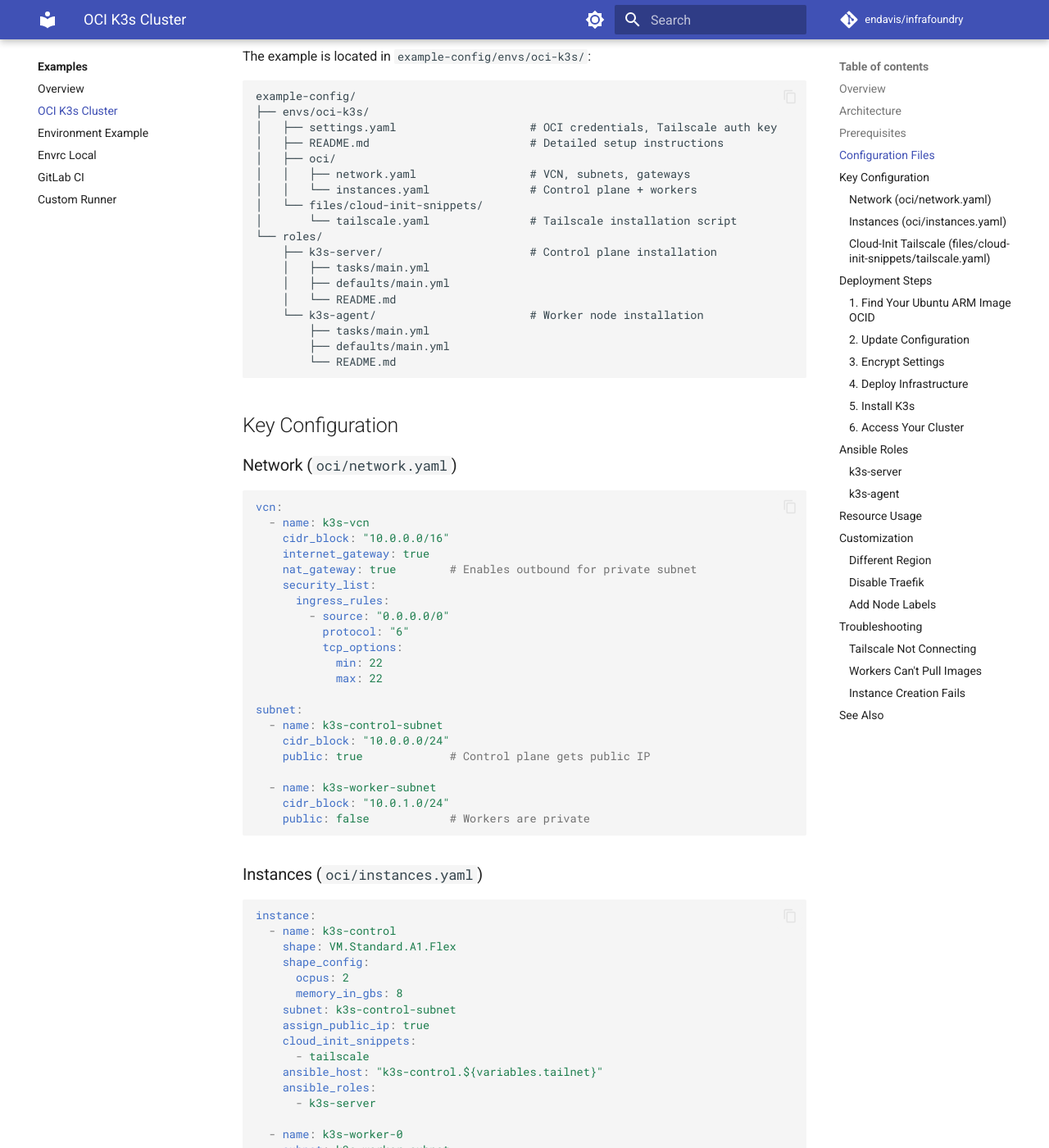
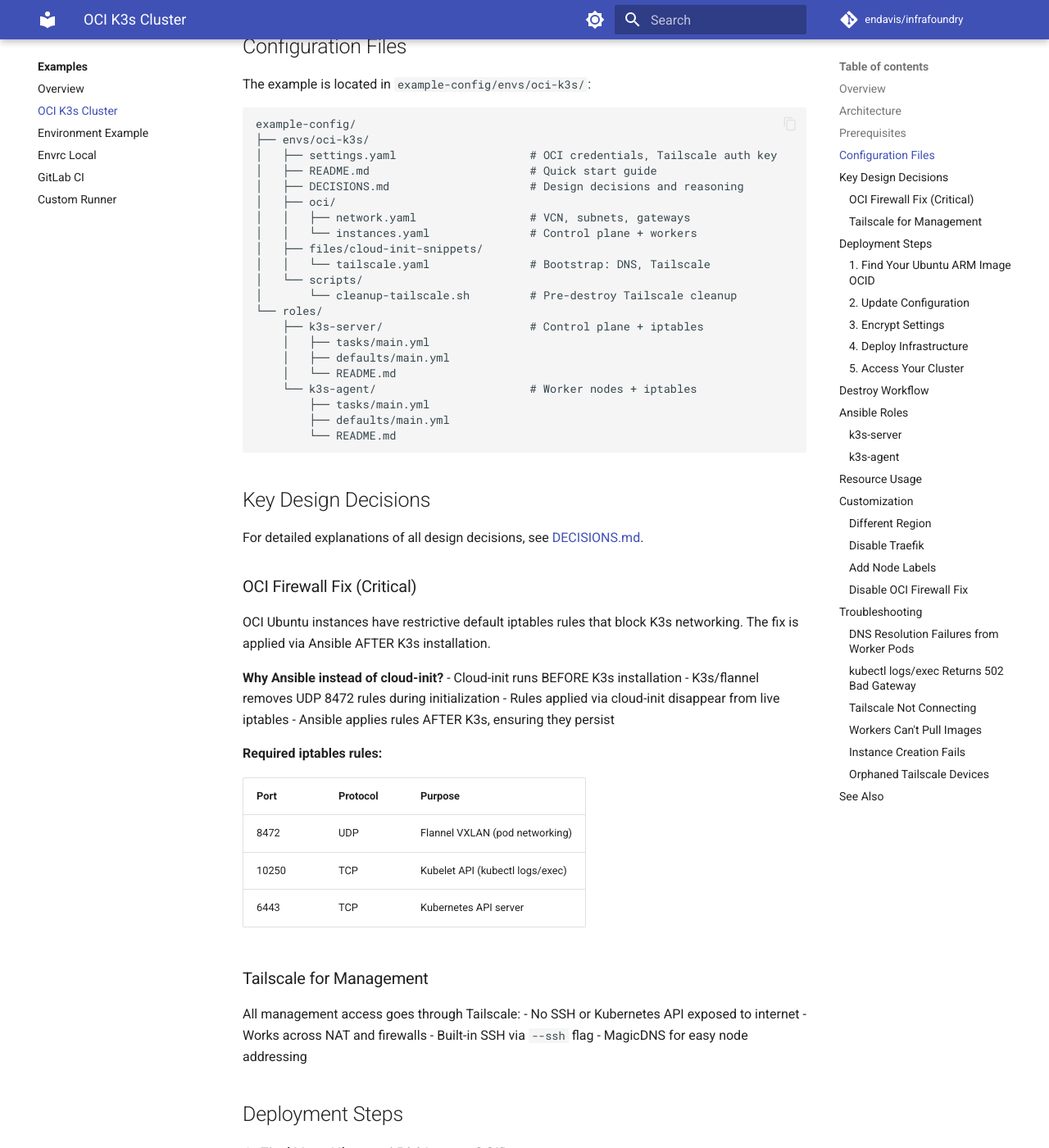
Before and after one commit to endavis/infrafoundry, an MkDocs documentation site: the page built from docs/examples/oci-k3s-cluster.md, in a window 1280 px wide and 1400 px high, scrolled down 1435 px. Shown: the whole window at 82% size. Built offline with MkDocs 1.6.1 and Material for MkDocs 9.7.7, drawn with Linux system fonts in a browser that asks for light colours; comment, search, counter and statistics services are not loaded; some of the changed text lies outside the part shown.

Commit message:
docs: update oci-k3s example configuration and documentation (merges PR #210, closes #207)
Update the OCI K3s example environment with:
- Updated README documentation
- Tailscale cloud-init snippet improvements
- K3s agent/server role task updates
- Decisions documentation
- Cleanup scripts

Closes #207

Co-authored-by: Claude Opus 4.5 <noreply@anthropic.com>

````diff
--- a/docs/examples/oci-k3s-cluster.md
+++ b/docs/examples/oci-k3s-cluster.md
@@ -10,6 +10,7 @@ This example demonstrates:
 - **Network Isolation**: Workers in private subnet with NAT gateway for image pulls
 - **Secure Access**: Tailscale overlay network for SSH and kubectl access
 - **Full Automation**: Terraform for infrastructure, Ansible for K3s installation
+- **OCI Firewall Fix**: Automated iptables configuration for K3s networking
 
 ## Architecture
 
@@ -35,13 +36,13 @@ This example demonstrates:
    └────────┘       │  │                 │    │ └─────────────────┘ │    │
                     │  └─────────────────┘    └─────────────────────┘    │
                     └─────────────────────────────────────────────────────┘
-                                            │
-                                            │ Tailscale Overlay
-                                            ▼
-                                    ┌───────────────┐
-                                    │  Your Device  │
-                                    │  (Tailscale)  │
-                                    └───────────────┘
+                                           │
+                                           │ Tailscale Overlay
+                                           ▼
+                                   ┌───────────────┐
+                                   │  Your Device  │
+                                   │  (Tailscale)  │
+                                   └───────────────┘
 ```
 
 ## Prerequisites
@@ -59,93 +60,55 @@ The example is located in `example-config/envs/oci-k3s/`:
 example-config/
 ├── envs/oci-k3s/
 │   ├── settings.yaml                    # OCI credentials, Tailscale auth key
-│   ├── README.md                        # Detailed setup instructions
+│   ├── README.md                        # Quick start guide
+│   ├── DECISIONS.md                     # Design decisions and reasoning
 │   ├── oci/
 │   │   ├── network.yaml                 # VCN, subnets, gateways
 │   │   └── instances.yaml               # Control plane + workers
-│   └── files/cloud-init-snippets/
-│       └── tailscale.yaml               # Tailscale installation script
+│   ├── files/cloud-init-snippets/
+│   │   └── tailscale.yaml               # Bootstrap: DNS, Tailscale
+│   └── scripts/
+│       └── cleanup-tailscale.sh         # Pre-destroy Tailscale cleanup
 └── roles/
-    ├── k3s-server/                      # Control plane installation
+    ├── k3s-server/                      # Control plane + iptables
     │   ├── tasks/main.yml
     │   ├── defaults/main.yml
     │   └── README.md
-    └── k3s-agent/                       # Worker node installation
+    └── k3s-agent/                       # Worker nodes + iptables
         ├── tasks/main.yml
         ├── defaults/main.yml
         └── README.md
 ```
 
-## Key Configuration
+## Key Design Decisions
 
-### Network (`oci/network.yaml`)
+For detailed explanations of all design decisions, see [DECISIONS.md](../../example-config/envs/oci-k3s/DECISIONS.md).
 
-```yaml
-vcn:
-  - name: k3s-vcn
-    cidr_block: "10.0.0.0/16"
-    internet_gateway: true
-    nat_gateway: true        # Enables outbound for private subnet
-    security_list:
-      ingress_rules:
-        - source: "0.0.0.0/0"
-          protocol: "6"
-          tcp_options:
-            min: 22
-            max: 22
+### OCI Firewall Fix (Critical)
 
-subnet:
-  - name: k3s-control-subnet
-    cidr_block: "10.0.0.0/24"
-    public: true             # Control plane gets public IP
+OCI Ubuntu instances have restrictive default iptables rules that block K3s networking. The fix is applied via Ansible AFTER K3s installation.
 
-  - name: k3s-worker-subnet
-    cidr_block: "10.0.1.0/24"
-    public: false            # Workers are private
-```
+**Why Ansible instead of cloud-init?**
+- Cloud-init runs BEFORE K3s installation
+- K3s/flannel removes UDP 8472 rules during initialization
+- Rules applied via cloud-init disappear from live iptables
+- Ansible applies rules AFTER K3s, ensuring they persist
 
-### Instances (`oci/instances.yaml`)
+**Required iptables rules:**
 
-```yaml
-instance:
-  - name: k3s-control
-    shape: VM.Standard.A1.Flex
-    shape_config:
-      ocpus: 2
-      memory_in_gbs: 8
-    subnet: k3s-control-subnet
-    assign_public_ip: true
-    cloud_init_snippets:
-      - tailscale
-    ansible_host: "k3s-control.${variables.tailnet}"
-    ansible_roles:
-      - k3s-server
+| Port | Protocol | Purpose |
+|------|----------|---------|
+| 8472 | UDP | Flannel VXLAN (pod networking) |
+| 10250 | TCP | Kubelet API (kubectl logs/exec) |
+| 6443 | TCP | Kubernetes API server |
 
-  - name: k3s-worker-0
-    subnet: k3s-worker-subnet
-    assign_public_ip: false
-    ansible_roles:
-      - k3s-agent
-    ansible_vars:
-      k3s_control_host: "k3s-control"
-```
+### Tailscale for Management
 
-### Cloud-Init Tailscale (`files/cloud-init-snippets/tailscale.yaml`)
-
-The cloud-init snippet installs Tailscale on first boot with retry logic for unreliable networks:
-
-```yaml
-#cloud-config
-runcmd:
-  - |
-    # Download and install Tailscale with retries
-    for i in $(seq 1 30); do
-      curl -fsSL https://pkgs.tailscale.com/stable/ubuntu/pool/tailscale_*.deb -o /tmp/tailscale.deb && break
-      sleep 10
-    done
-    dpkg -i /tmp/tailscale.deb
-  - tailscale up --auth-key=${TS_AUTH_KEY} --hostname=${HOSTNAME} --ssh
-```
+All management access goes through Tailscale:
+- No SSH or Kubernetes API exposed to internet
+- Works across NAT and firewalls
+- Built-in SSH via `--ssh` flag
+- MagicDNS for easy node addressing
 
 ## Deployment Steps
 
@@ -155,7 +118,7 @@ runcmd:
 oci compute image list \
   --compartment-id <your-compartment-ocid> \
   --operating-system "Canonical Ubuntu" \
-  --operating-system-version "22.04" \
+  --operating-system-version "24.04" \
   --shape "VM.Standard.A1.Flex" \
   --sort-by TIMECREATED --sort-order DESC \
   --query 'data[0].id' --raw-output
@@ -194,20 +157,11 @@ sops --encrypt --in-place envs/oci-k3s/settings.yaml
 # Generate and review Terraform
 infra plan --env oci-k3s
 
-# Create infrastructure
+# Create infrastructure and install K3s
 infra apply --env oci-k3s
 ```
 
-### 5. Install K3s
-
-After Terraform completes and nodes join Tailscale:
-
-```bash
-# Run Ansible to install K3s
-infra apply --env oci-k3s --ansible-only
-```
-
-### 6. Access Your Cluster
+### 5. Access Your Cluster
 
 ```bash
 # Use the fetched kubeconfig
@@ -218,6 +172,24 @@ kubectl get nodes
 kubectl get pods -A
 ```
 
+## Destroy Workflow
+
+**Important:** Clean up Tailscale devices before destroying infrastructure to avoid orphaned entries.
+
+```bash
+# 1. Clean up Tailscale devices
+TAILSCALE_API_KEY=tskey-api-xxx ./scripts/cleanup-tailscale.sh
+
+# 2. Destroy infrastructure
+infra destroy --env oci-k3s
+
+# 3. (Optional) Recreate
+infra apply --env oci-k3s
+```
+
+Get your API key from: https://login.tailscale.com/admin/settings/keys
+Required scopes: `devices:read`, `devices:write`
+
 ## Ansible Roles
 
 ### k3s-server
@@ -226,11 +198,14 @@ Installs K3s control plane:
 - Configures TLS SANs for Tailscale hostname
 - Fetches kubeconfig to local machine
 - Updates server endpoint for remote access
+- **Applies OCI iptables fix after K3s installation**
 
 Variables:
 - `kubeconfig_local_path`: Where to save kubeconfig (default: `~/.kube/k3s-cluster.yaml`)
 - `k3s_version`: Specific version (default: latest)
 - `k3s_server_args`: Additional server arguments
+- `k3s_vcn_cidr`: VCN CIDR for iptables rules (default: `10.0.0.0/16`)
+- `k3s_oci_firewall_fix`: Enable OCI firewall fix (default: `true`)
 
 ### k3s-agent
 
@@ -238,11 +213,14 @@ Installs K3s worker nodes:
 - Fetches join token from control plane
 - Joins existing cluster
 - Verifies successful registration
+- **Applies OCI iptables fix after K3s installation**
 
 Variables:
 - `k3s_control_host`: Inventory name of control plane (required)
 - `k3s_version`: Should match server version
 - `k3s_agent_args`: Additional agent arguments
+- `k3s_vcn_cidr`: VCN CIDR for iptables rules (default: `10.0.0.0/16`)
+- `k3s_oci_firewall_fix`: Enable OCI firewall fix (default: `true`)
 
 ## Resource Usage
 
@@ -277,7 +255,44 @@ ansible_vars:
   k3s_agent_args: "--node-label zone=private"
 ```
 
+### Disable OCI Firewall Fix
+
+If running on a non-OCI cloud or with different firewall configuration:
+```yaml
+ansible_vars:
+  k3s_oci_firewall_fix: false
+```
+
 ## Troubleshooting
+
+### DNS Resolution Failures from Worker Pods
+
+**Symptom:** `nslookup kubernetes.default.svc` times out from worker pods
+
+**Cause:** UDP 8472 (VXLAN) blocked by iptables
+
+**Diagnosis:**
+```bash
+# Check if VXLAN rule exists
+ssh ubuntu@<node> 'sudo iptables -L INPUT -n | grep 8472'
+# Should show: ACCEPT udp -- 10.0.0.0/16 0.0.0.0/0 udp dpt:8472
+```
+
+**Fix:** Re-run Ansible to apply iptables rules:
+```bash
+infra apply --env oci-k3s --ansible-only
+```
+
+### kubectl logs/exec Returns 502 Bad Gateway
+
+**Symptom:** `kubectl logs <pod>` or `kubectl exec` fails with 502
+
+**Cause:** TCP 10250 (kubelet API) blocked by iptables
+
+**Diagnosis:**
+```bash
+ssh ubuntu@<node> 'sudo iptables -L INPUT -n | grep 10250'
+```
 
 ### Tailscale Not Connecting
 
@@ -297,8 +312,16 @@ Verify NAT gateway is configured and private subnet routes through it.
 
 OCI free tier ARM instances are popular. Try different availability domains or off-peak hours.
 
+### Orphaned Tailscale Devices
+
+After destroy, devices may remain in Tailscale admin console. Run cleanup script:
+```bash
+TAILSCALE_API_KEY=tskey-api-xxx ./scripts/cleanup-tailscale.sh
+```
+
 ## See Also
 
+- [Design Decisions Document](../../example-config/envs/oci-k3s/DECISIONS.md)
 - [OCI Provider Documentation](../providers/oci.md)
 - [Ansible Runner Documentation](../runners/ansible.md)
 - [Separate Config Repository Guide](../configuration/separate-config-repo.md)
````
Also changed, not shown: other parts of docs/examples/oci-k3s-cluster.md (+1 -1 lines), example-config/envs/oci-k3s/DECISIONS.md (added, +298 -0 lines), example-config/envs/oci-k3s/README.md (+25 -7 lines), 4 other files.
